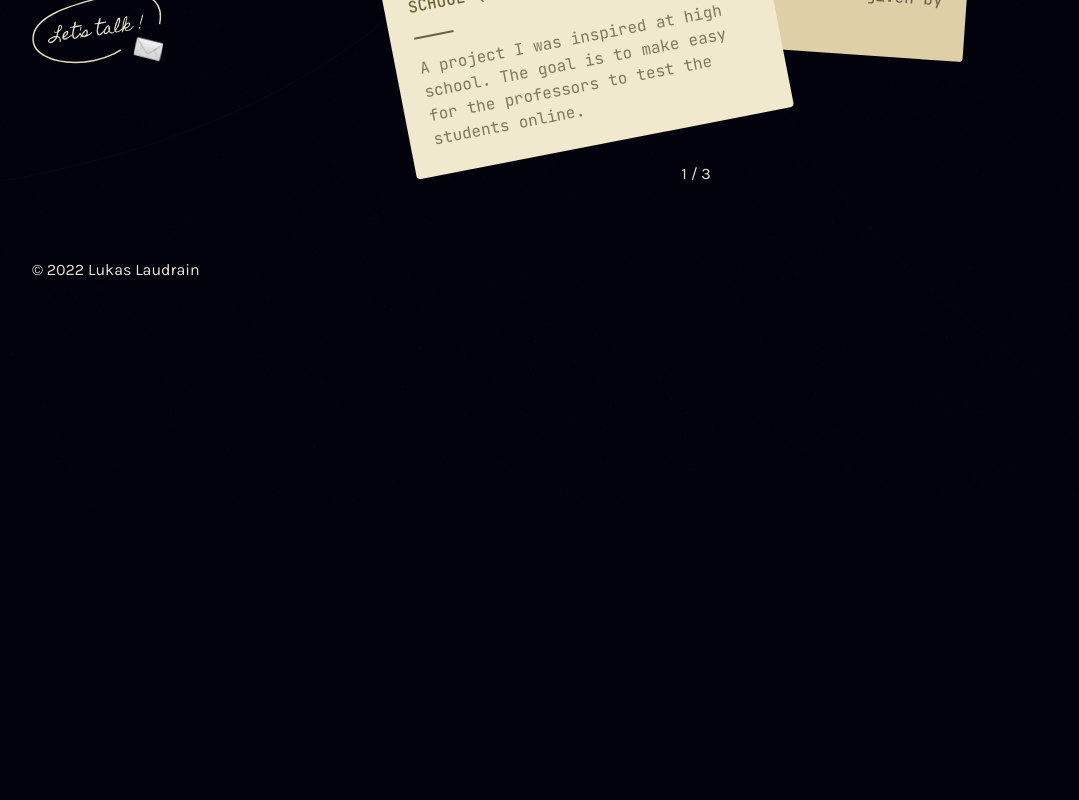
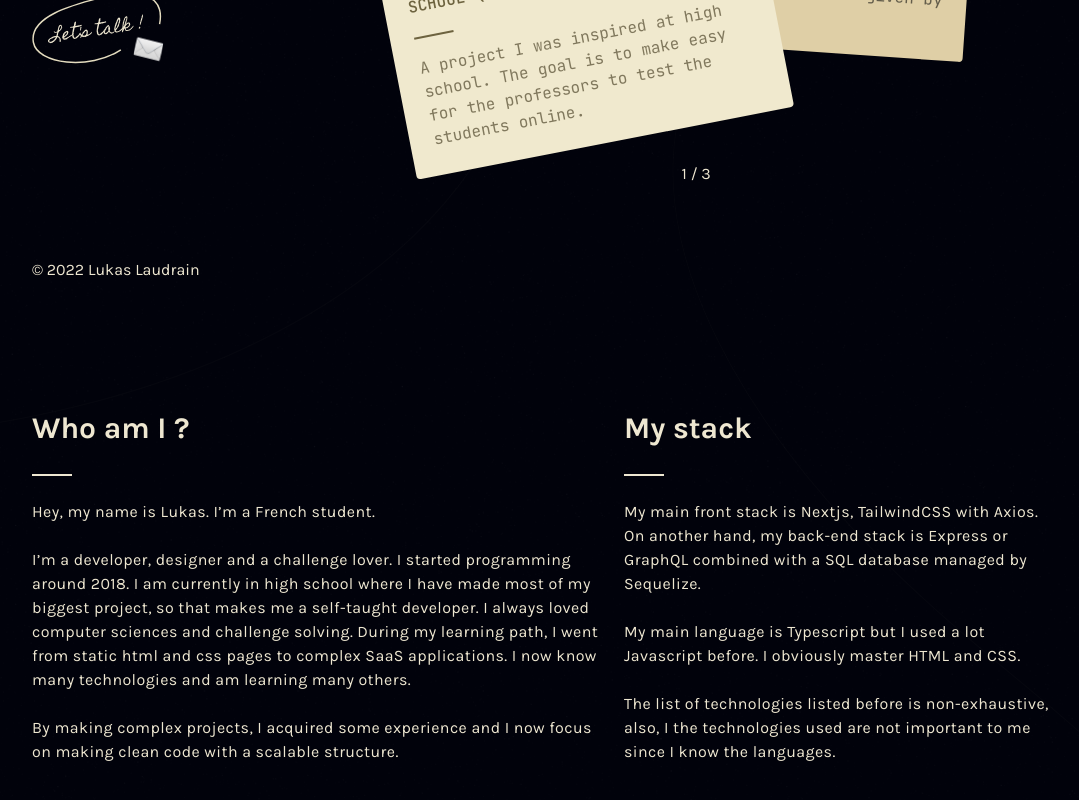
Before and after one commit to ctrl-plus-w/portfolio-v2, a Next.js app: page / in a window 1280 px wide. Shown: the part 454-1254 px from the top of the page, without its empty margins (96-1175 px from the left). Before the commit the page ends 960 px from the top, so only its background shows below. Built offline with nearby package versions, Linux system fonts and the light colour scheme.

Commit message:
⭐ Made the about me section

```diff
--- a/src/pages/index.tsx
+++ b/src/pages/index.tsx
@@ -71,7 +71,40 @@ const Home: NextPage = () => {
         <Cards loaded={loaded} setLoaded={setLoaded} />
       </section>
 
-      <section id='about-me' className='flex flex-col'></section>
+      <section id='about-me' className='flex flex-row px-32 py-16 gap-4'>
+        <div className='flex flex-col w-[calc(4/7*100%)]'>
+          <Title sep>Who am I ?</Title>
+
+          <Text className='tracking-wide'>
+            Hey, my name is Lukas. I’m a French student.
+            <br />
+            <br />
+            I’m a developer, designer and a challenge lover. I started programming around 2018. I am currently in high school where I have made most
+            of my biggest project, so that makes me a self-taught developer. I always loved computer sciences and challenge solving. During my
+            learning path, I went from static html and css pages to complex SaaS applications. I now know many technologies and am learning many
+            others.
+            <br />
+            <br />
+            By making complex projects, I acquired some experience and I now focus on making clean code with a scalable structure.
+          </Text>
+        </div>
+
+        <div className='flex flex-col w-[calc(3/7*100%)]'>
+          <Title sep>My stack</Title>
+
+          <Text className='tracking-wide'>
+            My main front stack is Nextjs, TailwindCSS with Axios. On another hand, my back-end stack is Express or GraphQL combined with a SQL
+            database managed by Sequelize.
+            <br />
+            <br />
+            My main language is Typescript but I used a lot Javascript before. I obviously master HTML and CSS.
+            <br />
+            <br />
+            The list of technologies listed before is non-exhaustive, also, I the technologies used are not important to me since I know the
+            languages.
+          </Text>
+        </div>
+      </section>
 
       <section id='projects' className='flex flex-col'></section>
 
```
